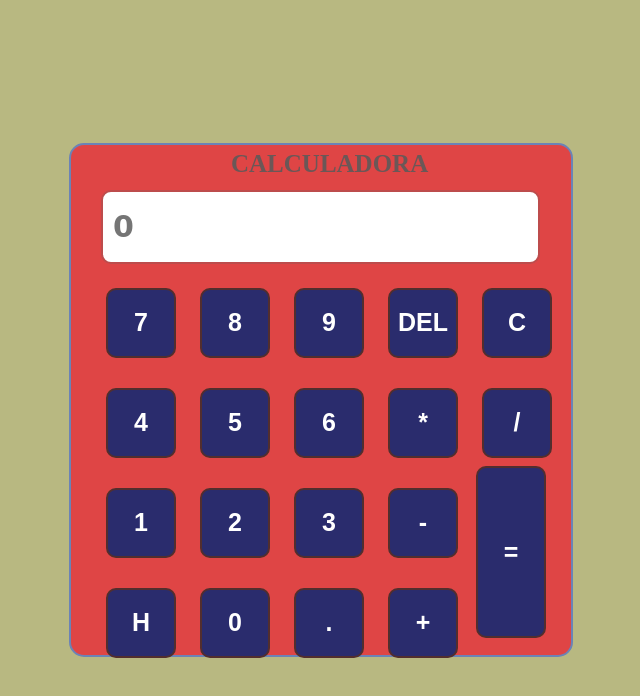
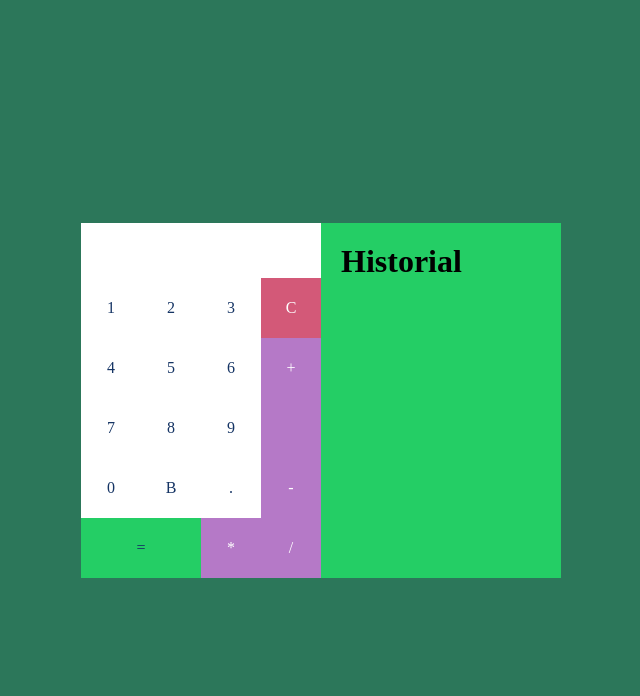
Before and after one commit to JhonZMarin/cuatroaplica_JB, a plain HTML site: page calculadora/calculadora.html in a window 1280 px wide. Shown: the whole page, without its empty margins (319-959 px from the left). Drawn offline with Linux system fonts and the light colour scheme.

Commit message:
NO SE HABIAN SUBIDO LOS CAMBIOS ME VOY A MATARRRR

```diff
--- a/calculadora/Css/calculadora.css
+++ b/calculadora/Css/calculadora.css
@@ -1,76 +1,79 @@
 *{
-    margin: 0px 0px;
-    padding: 0px 0px;
+    margin: 0px ;
+    padding: 0px ;
+    box-sizing: border-box;
 }
 
 body{
-    background-color: #b8b881;
+    display: flex;
+    justify-content: center;
+    align-items: center;
+    min-height: 100vh;
+    background: #2c775a;
+}
+.calculadora{
+    width: 240px;
+    display: grid;
+    grid-template-columns: 1fr 1fr 1fr 1fr;
 }
 
-.main{
-    background-color: #df4545;
-    height: 510px;
-    width: 500px;
-    position: absolute;
-    top: 50%;
-    left: 50%;
-    transform: translate(-50%,-50%);
-    border: 2px solid #6b83b6;
-    border-radius: 15px;
+.calculadora span{
+    width: 60px;
+    height: 60px;
+    line-height: 60px;
+    text-align: center;
+    background: #fff;
+    color: #153464;
 }
 
-.main button{
-    position: relative;
-    height: 70px;
-    width: 70px;
-    top: 5%;
-    left: 5%;
-    margin: 15px 10px;
-    font-size: 25px;
-    font-weight: bolder;
-    border: 2px solid #522e2e;
-    border-radius: 10px;
-    background-color: #2a2c6d;
-    color: #ffff;
+.calculadora span:hover{
+    cursor: pointer;
+}
+.calculadora .operaciones{
+    background: #b579c7;
+    color: #fff;
 }
 
-.main button:hover{
-    background-color: #302f2d;
+.calculadora .limpiar{
+    background:#d35978 ;
+    color: #fff;
 }
 
-#texto{
-    position: relative;
-    top: 6%;
-    left: 4%;
-    background-color: #ffff;
-    height: 50px;
-    width: 415px;
-    margin: 14px 10px;
-    padding: 10px;
-    color: #3d3333;
-    border: 2px solid #bd4c4c;
-    border-radius: 10px;
-    font-size: 30px;
-    font-family: cursive;
-    font-weight: bolder;
+.calculadora .inputArea{
+    grid-column: span 4;
+    padding: 20px 10px;
+    outline: none;
+    border: none;
+
 }
 
-#igual{
-    position: absolute;
-    top: 60%;
-    left: 79%;
-    height: 172px;
+
+.calculadora .suma{
+    grid-row: span 2;
+    height: 120px;
+    line-height: 120 px;
 }
 
-.main p{
-    position: absolute;
-    height: 30px;
-    width: 180px;
-    margin: 0px 0px;
-    top: 1%;
-    left: 30%;
-    padding-inline: 10px 10px;
-    font-size: 25px;
-    font-weight: bolder;
-    color: #6b5757;
+.calculadora .igual{
+    width: 120px;
+    grid-column: span 2;
+    background: #24ce65;
 }
+
+#historial{
+    width: 240px;
+    height: 355px;
+    overflow-y: scroll;
+    background:#24ce65;
+    box-sizing: border-box;
+    padding:10px 20px;
+}
+
+#historial h1{
+    padding:10px 0px;
+
+}
+
+#historial p:last-child{
+    color: #fff;
+}
--- a/calculadora/JS/calculadora.js
+++ b/calculadora/JS/calculadora.js
@@ -0,0 +1,16 @@
+
+let historial=document.getElementById("historial");
+
+
+function calcular (v){
+    para = document.createElement('p');
+    datos = v + "=" + eval(v)
+    para.innerText = datos;
+    historial.appendChild(para);
+    return eval(v);
+
+}
+
+function borrar (b){
+    return b.slice (0, b.length -1);
+}
--- a/calculadora/calculadora.html
+++ b/calculadora/calculadora.html
@@ -9,30 +9,31 @@
 </head>
 
 <body>
-    <div class="main">
-        <p>CALCULADORA</p>
-        <input type="text" name="text" placeholder="0" id="texto"><br>
-        <button>7</button>
-        <button>8</button>
-        <button>9</button>
-        <button>DEL</button>
-        <button>C</button><br>
-        <button>4</button>
-        <button>5</button>
-        <button>6</button>
-        <button>*</button>
-        <button>/</button><br>
-        <button>1</button>
-        <button>2</button>
-        <button>3</button>
-        <button>-</button><br>
-        <button>H</button>
-        <button>0</button>
-        <button>.</button>
-        <button>+</button>
-        <button id="igual">=</button>
+    <form action="" class="calculadora" name="calc">
+        <input type="text" name="txt" class="inputArea">
+        <span onclick="document.calc.txt.value +='1';">1</span>
+        <span onclick="document.calc.txt.value +='2';">2</span>
+        <span onclick="document.calc.txt.value +='3';">3</span>
+        <span class="limpiar" onclick="document.calc.txt.value = '';">C</span>
+        <span onclick="document.calc.txt.value +='4';">4</span>
+        <span onclick="document.calc.txt.value +='5';">5</span>
+        <span onclick="document.calc.txt.value +='6';">6</span>
+        <span class=" operaciones suma" onclick="document.calc.txt.value += '+';">+</span>
+        <span onclick="document.calc.txt.value +='7';">7</span>
+        <span onclick="document.calc.txt.value +='8';">8</span>
+        <span onclick="document.calc.txt.value +='9';">9</span>
+        <span onclick="document.calc.txt.value +='0';">0</span>
+        <span onclick="document.calc.txt.value = borrar(document.calc.txt.value);">B</span>
+        <span onclick="document.calc.txt.value +='.';">.</span>
+        <span class="operaciones" onclick="document.calc.txt.value += '-';">-</span>
+        <span class="igual" onclick="document.calc.txt.value = calcular(document.calc.txt.value);">=</span>
+        <span class="operaciones" onclick="document.calc.txt.value += '*';">*</span>
+        <span class="operaciones" onclick="document.calc.txt.value += '/';">/</span>
+    </form>
+    <div id="historial">
+        <h1>Historial</h1>
+        <p></p>
     </div>
-
     <script src="JS/calculadora.js"></script>
 </body>
 
```
